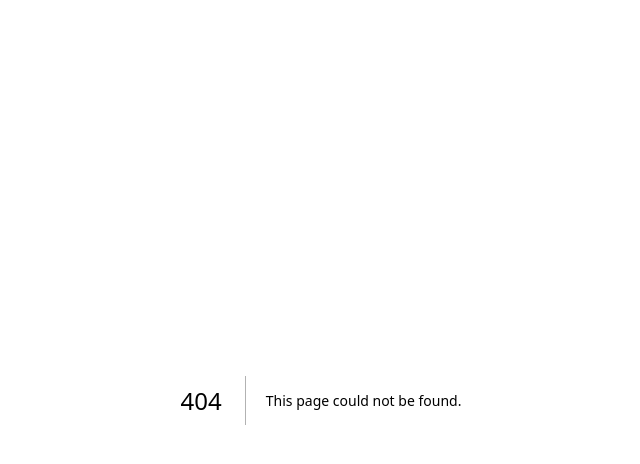
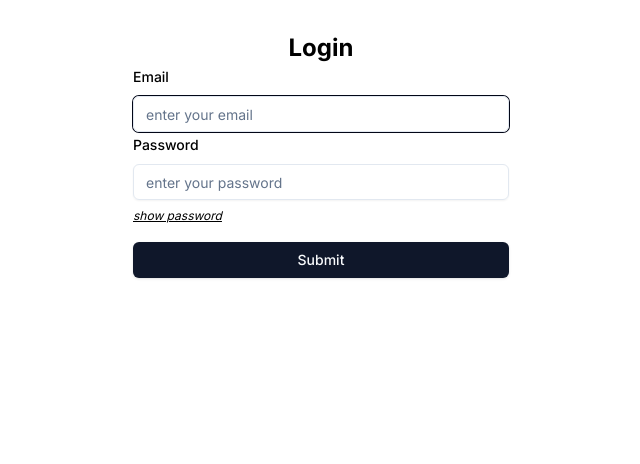
Before and after one commit to itzUmair/revi, a Next.js app: page /admin/login in a window 1280 px wide. Before the commit this address had no page. Shown: the top 464 px of the page, without its empty margins (319-959 px from the left). Built offline with nearby package versions, Linux system fonts and the light colour scheme.

Commit message:
feat(app): created admin login page

```diff
--- /dev/null
+++ b/app/admin/login/_actions/login_action.ts
@@ -0,0 +1,18 @@
+"use server";
+
+import createConnection from "@/database";
+import { admin } from "@/database/schema";
+import { eq, and } from "drizzle-orm";
+
+const loginAdmin = async (email: string, password: string) => {
+  const { connection, db } = await createConnection();
+
+  const result = await db
+    .select()
+    .from(admin)
+    .where(and(eq(admin.email, email), eq(admin.password, password)));
+
+  return result;
+};
+
+export default loginAdmin;
--- /dev/null
+++ b/app/admin/login/page.tsx
@@ -0,0 +1,17 @@
+import LoginForm from "@/components/LoginForm";
+
+function page() {
+  return (
+    <main>
+      {process.env.DB_HOST}
+
+      {process.env.DB_USER}
+      {process.env.DB_PASSWORD}
+      {process.env.DB_NAME}
+      {process.env.DB_CONNECTION_URL}
+      <LoginForm />
+    </main>
+  );
+}
+
+export default page;
--- /dev/null
+++ b/components/LoginForm.tsx
@@ -0,0 +1,98 @@
+"use client";
+
+import * as z from "zod";
+import { zodResolver } from "@hookform/resolvers/zod";
+import { useForm } from "react-hook-form";
+
+import { Button } from "@/components/ui/button";
+import {
+  Form,
+  FormControl,
+  FormField,
+  FormItem,
+  FormLabel,
+  FormMessage,
+} from "@/components/ui/form";
+import { Input } from "@/components/ui/input";
+import { useState } from "react";
+import loginAdmin from "@/app/admin/login/_actions/login_action";
+
+const LoginFormSchema = z.object({
+  email: z.string().min(1, { message: "Email is required" }).email(),
+  password: z
+    .string()
+    .min(8, {
+      message: "Password must contain atleast 8 characters",
+    })
+    .max(100, { message: "Password too long" }),
+});
+
+function LoginForm() {
+  const form = useForm<z.infer<typeof LoginFormSchema>>({
+    resolver: zodResolver(LoginFormSchema),
+    defaultValues: {
+      email: "",
+      password: "",
+    },
+  });
+
+  const [isShowPassword, setIsShowPassword] = useState<Boolean>(false);
+
+  async function onSubmit(values: z.infer<typeof LoginFormSchema>) {
+    const result = await loginAdmin(values.email, values.password);
+    console.log(result);
+  }
+
+  return (
+    <Form {...form}>
+      <form
+        className="mx-auto md:max-w-96 mt-8 px-1"
+        onSubmit={form.handleSubmit(onSubmit)}
+      >
+        <h1 className="font-bold text-lg lg:text-2xl text-center">Login</h1>
+        <FormField
+          control={form.control}
+          name="email"
+          render={({ field }) => (
+            <FormItem>
+              <FormLabel>Email</FormLabel>
+              <FormControl>
+                <Input autoFocus placeholder="enter your email" {...field} />
+              </FormControl>
+              <FormMessage />
+            </FormItem>
+          )}
+        />
+        <FormField
+          control={form.control}
+          name="password"
+          render={({ field }) => (
+            <FormItem>
+              <FormLabel>Password</FormLabel>
+              <FormControl>
+                <Input
+                  type={isShowPassword ? "text" : "password"}
+                  placeholder="enter your password"
+                  {...field}
+                />
+              </FormControl>
+              <button
+                type="button"
+                onClick={() => setIsShowPassword((prevState) => !prevState)}
+                className="text-xs italic underline"
+              >
+                show password
+              </button>
+              <FormMessage />
+            </FormItem>
+          )}
+        />
+        <Button className="w-full mt-4" type="submit">
+          Submit
+        </Button>
+      </form>
+    </Form>
+  );
+}
+
+export default LoginForm;
--- /dev/null
+++ b/components/ui/form.tsx
@@ -0,0 +1,178 @@
+"use client"
+
+import * as React from "react"
+import * as LabelPrimitive from "@radix-ui/react-label"
+import { Slot } from "@radix-ui/react-slot"
+import {
+  Controller,
+  ControllerProps,
+  FieldPath,
+  FieldValues,
+  FormProvider,
+  useFormContext,
+} from "react-hook-form"
+
+import { cn } from "@/lib/utils"
+import { Label } from "@/components/ui/label"
+
+const Form = FormProvider
+
+type FormFieldContextValue<
+  TFieldValues extends FieldValues = FieldValues,
+  TName extends FieldPath<TFieldValues> = FieldPath<TFieldValues>
+> = {
+  name: TName
+}
+
+const FormFieldContext = React.createContext<FormFieldContextValue>(
+  {} as FormFieldContextValue
+)
+
+const FormField = <
+  TFieldValues extends FieldValues = FieldValues,
+  TName extends FieldPath<TFieldValues> = FieldPath<TFieldValues>
+>({
+  ...props
+}: ControllerProps<TFieldValues, TName>) => {
+  return (
+    <FormFieldContext.Provider value={{ name: props.name }}>
+      <Controller {...props} />
+    </FormFieldContext.Provider>
+  )
+}
+
+const useFormField = () => {
+  const fieldContext = React.useContext(FormFieldContext)
+  const itemContext = React.useContext(FormItemContext)
+  const { getFieldState, formState } = useFormContext()
+
+  const fieldState = getFieldState(fieldContext.name, formState)
+
+  if (!fieldContext) {
+    throw new Error("useFormField should be used within <FormField>")
+  }
+
+  const { id } = itemContext
+
+  return {
+    id,
+    name: fieldContext.name,
+    formItemId: `${id}-form-item`,
+    formDescriptionId: `${id}-form-item-description`,
+    formMessageId: `${id}-form-item-message`,
+    ...fieldState,
+  }
+}
+
+type FormItemContextValue = {
+  id: string
+}
+
+const FormItemContext = React.createContext<FormItemContextValue>(
+  {} as FormItemContextValue
+)
+
+const FormItem = React.forwardRef<
+  HTMLDivElement,
+  React.HTMLAttributes<HTMLDivElement>
+>(({ className, ...props }, ref) => {
+  const id = React.useId()
+
+  return (
+    <FormItemContext.Provider value={{ id }}>
+      <div ref={ref} className={cn("space-y-2", className)} {...props} />
+    </FormItemContext.Provider>
+  )
+})
+FormItem.displayName = "FormItem"
+
+const FormLabel = React.forwardRef<
+  React.ElementRef<typeof LabelPrimitive.Root>,
+  React.ComponentPropsWithoutRef<typeof LabelPrimitive.Root>
+>(({ className, ...props }, ref) => {
+  const { error, formItemId } = useFormField()
+
+  return (
+    <Label
+      ref={ref}
+      className={cn(error && "text-red-500 dark:text-red-900", className)}
+      htmlFor={formItemId}
+      {...props}
+    />
+  )
+})
+FormLabel.displayName = "FormLabel"
+
+const FormControl = React.forwardRef<
+  React.ElementRef<typeof Slot>,
+  React.ComponentPropsWithoutRef<typeof Slot>
+>(({ ...props }, ref) => {
+  const { error, formItemId, formDescriptionId, formMessageId } = useFormField()
+
+  return (
+    <Slot
+      ref={ref}
+      id={formItemId}
+      aria-describedby={
+        !error
+          ? `${formDescriptionId}`
+          : `${formDescriptionId} ${formMessageId}`
+      }
+      aria-invalid={!!error}
+      {...props}
+    />
+  )
+})
+FormControl.displayName = "FormControl"
+
+const FormDescription = React.forwardRef<
+  HTMLParagraphElement,
+  React.HTMLAttributes<HTMLParagraphElement>
+>(({ className, ...props }, ref) => {
+  const { formDescriptionId } = useFormField()
+
+  return (
+    <p
+      ref={ref}
+      id={formDescriptionId}
+      className={cn("text-[0.8rem] text-slate-500 dark:text-slate-400", className)}
+      {...props}
+    />
+  )
+})
+FormDescription.displayName = "FormDescription"
+
+const FormMessage = React.forwardRef<
+  HTMLParagraphElement,
+  React.HTMLAttributes<HTMLParagraphElement>
+>(({ className, children, ...props }, ref) => {
+  const { error, formMessageId } = useFormField()
+  const body = error ? String(error?.message) : children
+
+  if (!body) {
+    return null
+  }
+
+  return (
+    <p
+      ref={ref}
+      id={formMessageId}
+      className={cn("text-[0.8rem] font-medium text-red-500 dark:text-red-900", className)}
+      {...props}
+    >
+      {body}
+    </p>
+  )
+})
+FormMessage.displayName = "FormMessage"
+
+export {
+  useFormField,
+  Form,
+  FormItem,
+  FormLabel,
+  FormControl,
+  FormDescription,
+  FormMessage,
+  FormField,
+}
--- /dev/null
+++ b/components/ui/input.tsx
@@ -0,0 +1,25 @@
+import * as React from "react"
+
+import { cn } from "@/lib/utils"
+
+export interface InputProps
+  extends React.InputHTMLAttributes<HTMLInputElement> {}
+
+const Input = React.forwardRef<HTMLInputElement, InputProps>(
+  ({ className, type, ...props }, ref) => {
+    return (
+      <input
+        type={type}
+        className={cn(
+          "flex h-9 w-full rounded-md border border-slate-200 bg-transparent px-3 py-1 text-sm shadow-sm transition-colors file:border-0 file:bg-transparent file:text-sm file:font-medium placeholder:text-slate-500 focus-visible:outline-none focus-visible:ring-1 focus-visible:ring-slate-950 disabled:cursor-not-allowed disabled:opacity-50 dark:border-slate-800 dark:placeholder:text-slate-400 dark:focus-visible:ring-slate-300",
+          className
+        )}
+        ref={ref}
+        {...props}
+      />
+    )
+  }
+)
+Input.displayName = "Input"
+
+export { Input }
--- /dev/null
+++ b/components/ui/label.tsx
@@ -0,0 +1,26 @@
+"use client"
+
+import * as React from "react"
+import * as LabelPrimitive from "@radix-ui/react-label"
+import { cva, type VariantProps } from "class-variance-authority"
+
+import { cn } from "@/lib/utils"
+
+const labelVariants = cva(
+  "text-sm font-medium leading-none peer-disabled:cursor-not-allowed peer-disabled:opacity-70"
+)
+
+const Label = React.forwardRef<
+  React.ElementRef<typeof LabelPrimitive.Root>,
+  React.ComponentPropsWithoutRef<typeof LabelPrimitive.Root> &
+    VariantProps<typeof labelVariants>
+>(({ className, ...props }, ref) => (
+  <LabelPrimitive.Root
+    ref={ref}
+    className={cn(labelVariants(), className)}
+    {...props}
+  />
+))
+Label.displayName = LabelPrimitive.Root.displayName
+
+export { Label }
```
Also changed, not shown: package.json (+11 -3 lines).
